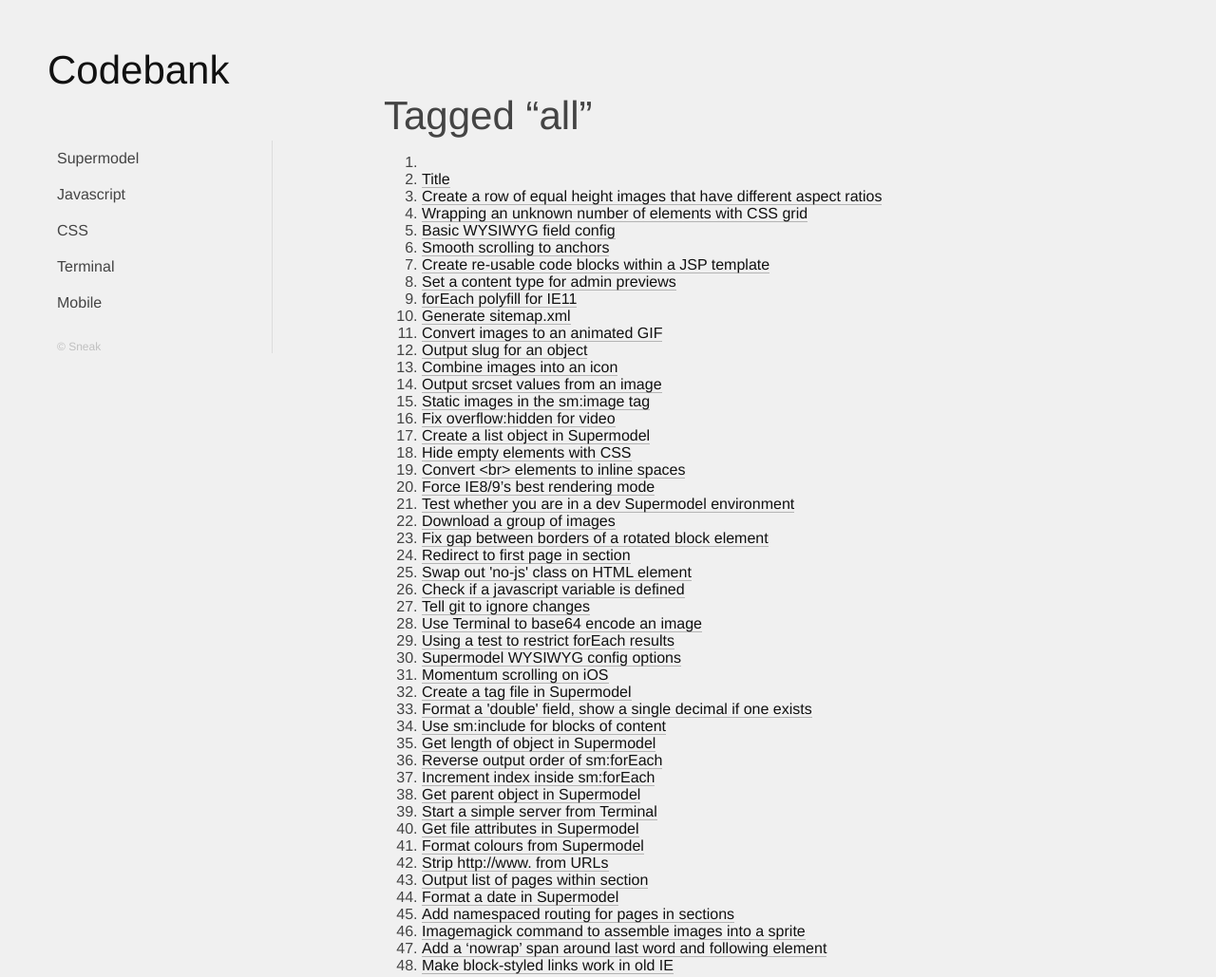
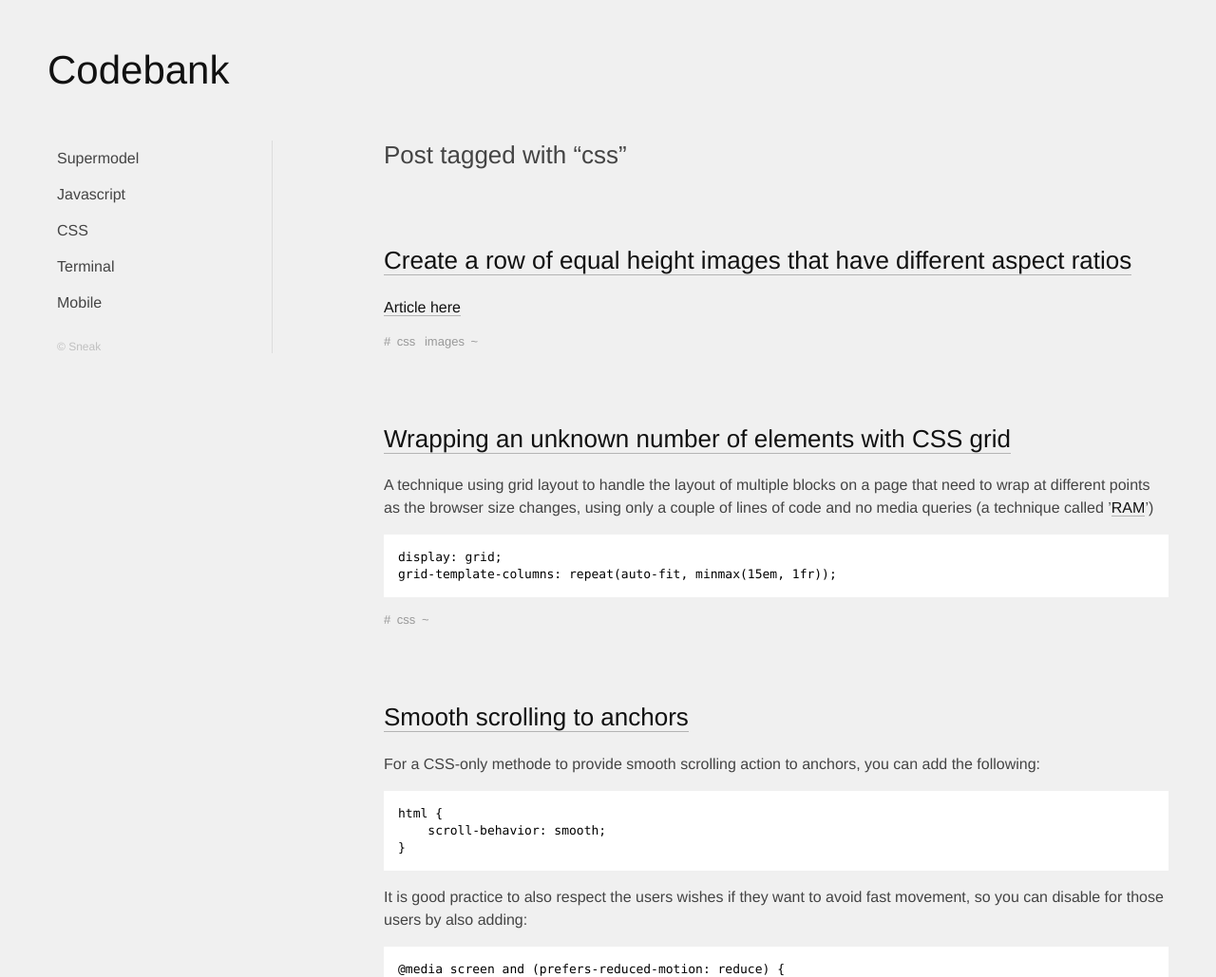
Before and after one commit to sneaknz/sneaknz.github.io, an Eleventy site: page tagged/index.njk in a window 1280 px wide. Shown: the top 1029 px of the page at 95% size. Built offline with nearby package versions, Linux system fonts and the light colour scheme; Eleventy itself is replaced by a stand-in of ours; code samples lack their colours; files that its build step writes are made by us from their sources.

Commit message:
Output content for tag pages

```diff
--- a/tagged/index.njk
+++ b/tagged/index.njk
@@ -4,14 +4,32 @@ pagination:
   data: collections
   size: 1
   alias: tag
+  filter:
+      - post
+      - all
 permalink: /tagged/{{ tag }}/
 ---
 
-<h1>Tagged “{{ tag }}”</h1>
+<section class="post">
+	<h2>Post tagged with “{{ tag }}”</h2>
+</section>
 
-<ol>
-	{% set taglist = collections[ tag ] %}
-	{% for post in taglist | reverse %}
-	  <li><a href="{{ post.url }}">{{ post.data.title }}</a></li>
-	{% endfor %}
-</ol>
+{% set taglist = collections[ tag ] %}
+{% for post in taglist | reverse %}
+	<section class="post">
+		<div class="post-content">
+			<h2 class="title"><a href="{{ post.url }}">{{ post.data.title }}</a></h2>
+			<div class="post-text">
+				{{ post.content | safe }}
+			</div>
+		</div>
+		<section class="metadata">
+			<a href="{{ post.url }}" class="meta-item post-date">#</a>
+			{%- for tag in post.data.tags | filterTagList %}
+				{%- set tagUrl %}/tagged/{{ tag | slugify }}/{% endset %}
+				<a href="{{ tagUrl }}" class="tag">{{ tag }}</a>
+			{%- endfor %}
+			<a href="https://github.com/sneaknz/sneaknz.github.io/blob/main/{{ page.inputPath }}">~</a>
+		</section>
+	</section>
+{% endfor %}
```
